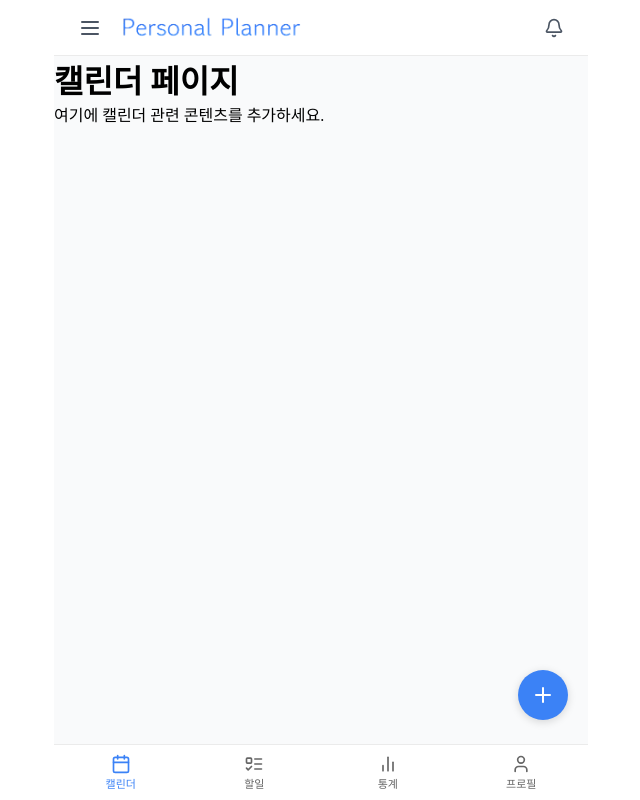
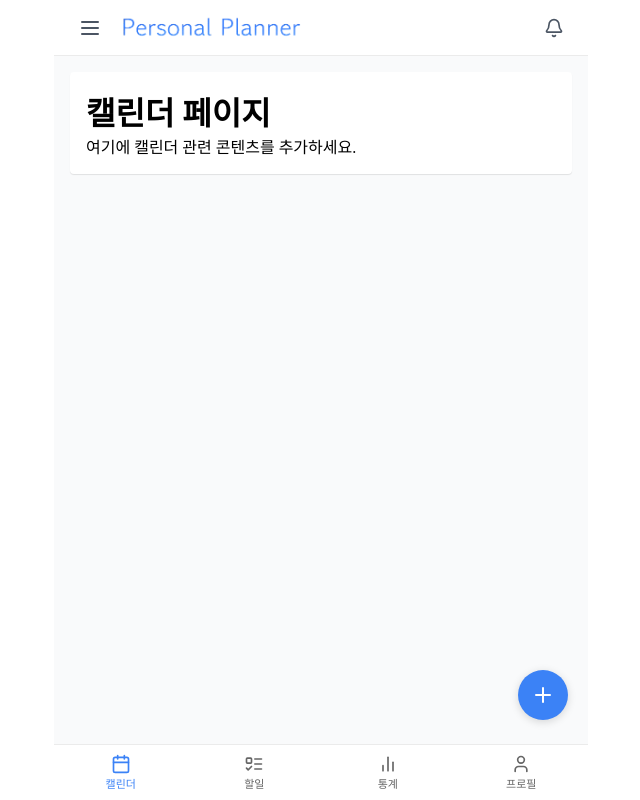
Before and after one commit to PG4-FinalProject/react-personal-planner, a React (Vite) app: page /calendar in a window 1280 px wide. Shown: the whole page, without its empty margins (319-959 px from the left). Built offline with nearby package versions, Linux system fonts and the light colour scheme.

Commit message:
feat: UIBox 레이아웃 추가

```diff
--- /dev/null
+++ b/src/components/layout/ContentUIBox.tsx
@@ -0,0 +1,21 @@
+import React from 'react';
+import styled from 'styled-components';
+
+const StyledBox = styled.div<{ bgColor?: string }>`
+  padding: 16px;
+  border-radius: 4px;
+  background-color: ${props => props.bgColor || '#fff'}; //박스 색 유연하게 설정
+  box-shadow: 0 1px 1px rgba(0, 0, 0, 0.1);
+  margin: 16px;
+`;
+
+interface ContentUIBoxProps {
+  children: React.ReactNode;
+  bgColor?: string;
+}
+
+const ContentUIBox: React.FC<ContentUIBoxProps> = ({ children, bgColor }) => {
+  return <StyledBox bgColor={bgColor}>{children}</StyledBox>;
+};
+
+export default ContentUIBox;
--- a/src/pages/Calendar.tsx
+++ b/src/pages/Calendar.tsx
@@ -1,12 +1,16 @@
 import React from 'react';
 import MainLayout from '../components/layout/MainLayout'; // MainLayout 경로를 맞춰주세요.
+import ContentUIBox from '../components/layout/ContentUIBox';
+import { palette } from '../styles/palette';
 
 const Calendar: React.FC = () => {
   return (
     <MainLayout>
-      <h1>캘린더 페이지</h1>
-      <p>여기에 캘린더 관련 콘텐츠를 추가하세요.</p>
-      {/* 캘린더 컴포넌트나 기능을 여기에 추가할 수 있습니다. */}
+      <ContentUIBox bgColor={palette.white}>
+        <h1>캘린더 페이지</h1>
+        <p>여기에 캘린더 관련 콘텐츠를 추가하세요.</p>
+        {/* 캘린더 컴포넌트나 기능을 여기에 추가할 수 있습니다. */}
+      </ContentUIBox>
     </MainLayout>
   );
 };
--- a/src/pages/Plans.tsx
+++ b/src/pages/Plans.tsx
@@ -1,12 +1,16 @@
 import React from 'react';
 import MainLayout from '../components/layout/MainLayout'; // MainLayout 경로를 맞춰주세요.
+import ContentUIBox from '../components/layout/ContentUIBox';
+import { palette } from '../styles/palette';
 
 const Plans: React.FC = () => {
   return (
     <MainLayout>
-      <h1>할일 페이지</h1>
-      <p>여기에 할일 관련 콘텐츠를 추가하세요.</p>
-      {/* 할일 컴포넌트나 기능을 여기에 추가할 수 있습니다. */}
+      <ContentUIBox bgColor={palette.white}>
+        <h1>할일 페이지</h1>
+        <p>여기에 할일 관련 콘텐츠를 추가하세요.</p>
+        {/* 할일 컴포넌트나 기능을 여기에 추가할 수 있습니다. */}
+      </ContentUIBox>
     </MainLayout>
   );
 };
--- a/src/pages/Statistics.tsx
+++ b/src/pages/Statistics.tsx
@@ -1,12 +1,16 @@
 import React from 'react';
 import MainLayout from '../components/layout/MainLayout'; // MainLayout 경로를 맞춰주세요.
+import ContentUIBox from '../components/layout/ContentUIBox';
+import { palette } from '../styles/palette';
 
 const Statistics: React.FC = () => {
   return (
     <MainLayout>
-      <h1>통계 페이지</h1>
-      <p>여기에 통계 관련 콘텐츠를 추가하세요.</p>
-      {/* 통계 컴포넌트나 기능을 여기에 추가할 수 있습니다. */}
+      <ContentUIBox bgColor={palette.white}>
+        <h1>통계 페이지</h1>
+        <p>여기에 통계 관련 콘텐츠를 추가하세요.</p>
+        {/* 통계 컴포넌트나 기능을 여기에 추가할 수 있습니다. */}
+      </ContentUIBox>
     </MainLayout>
   );
 };
--- a/src/pages/Users.tsx
+++ b/src/pages/Users.tsx
@@ -1,12 +1,16 @@
 import React from 'react';
 import MainLayout from '../components/layout/MainLayout'; // MainLayout 경로를 맞춰주세요.
+import ContentUIBox from '../components/layout/ContentUIBox';
+import { palette } from '../styles/palette';
 
 const Users: React.FC = () => {
   return (
     <MainLayout>
-      <h1>프로필 페이지</h1>
-      <p>여기에 프로필 관련 콘텐츠를 추가하세요.</p>
-      {/* 프로필 컴포넌트나 기능을 여기에 추가할 수 있습니다. */}
+      <ContentUIBox bgColor={palette.white}>
+        <h1>프로필 페이지</h1>
+        <p>여기에 프로필 관련 콘텐츠를 추가하세요.</p>
+        {/* 프로필 컴포넌트나 기능을 여기에 추가할 수 있습니다. */}
+      </ContentUIBox>
     </MainLayout>
   );
 };
```
